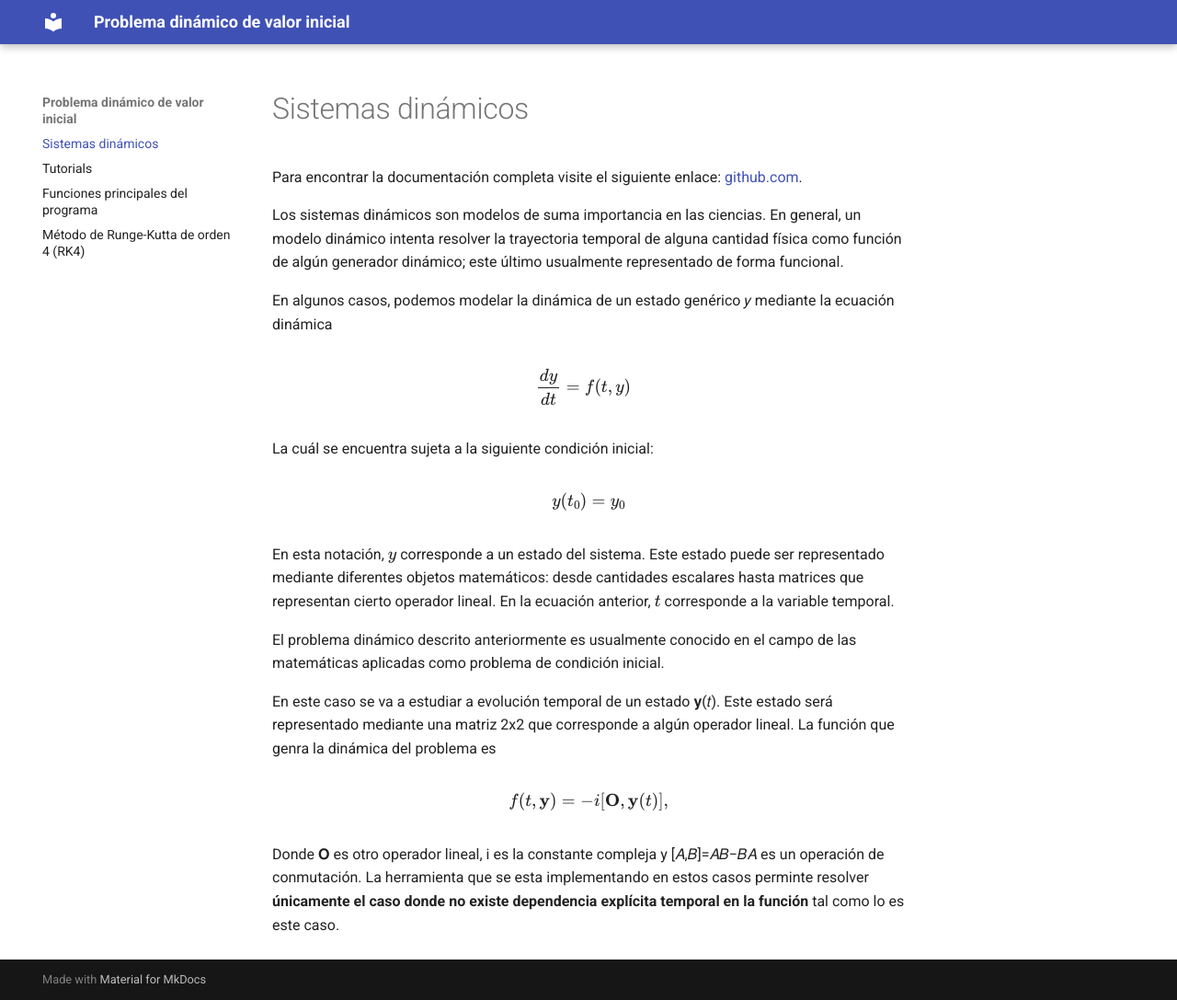
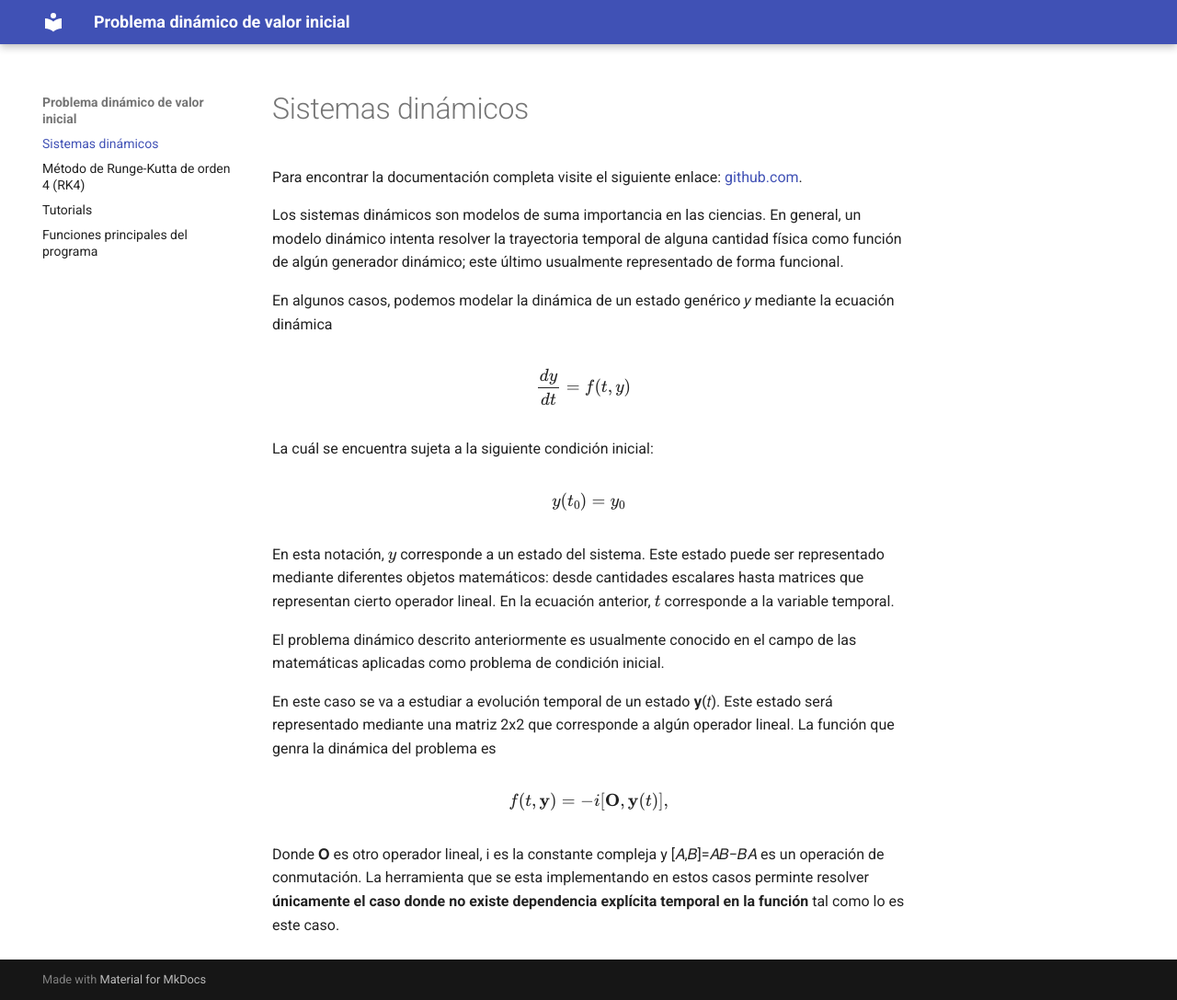
Before and after one commit to Sabasaro12/M-todo_RK4, an MkDocs documentation site: the page built from docs/index.md, in a window 1280 px wide and 1087 px high. Shown: the whole window at 92% size. Built offline with MkDocs 1.6.1 and Material for MkDocs 9.7.7, drawn with Linux system fonts in a browser that asks for light colours; some of the changed lines change nothing that is shown.

Commit message:
Cambio de orden en el menú principal

```diff
--- a/mkdocs.yml
+++ b/mkdocs.yml
@@ -15,6 +15,6 @@ extra_javascript:
   - https://unpkg.com/mathjax@3/es5/tex-mml-chtml.js
 nav:
   -  index.md
+  - explanation.md
   - tutorials.md
   - reference.md
-  - explanation.md
```
Also changed, not shown: site/404.html, site/explanation/index.html, site/how-to-guides/index.html, site/index.html, site/reference/index.html, site/tutorials/index.html, 1 other file.
